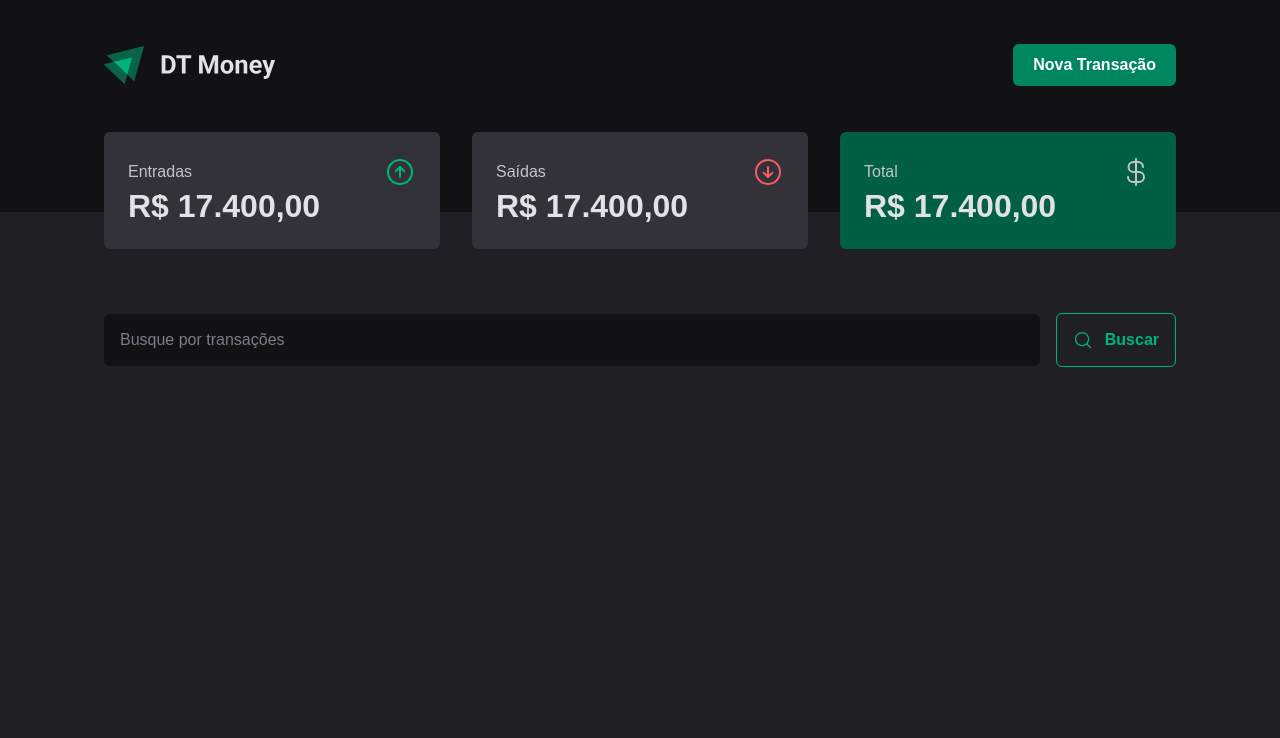
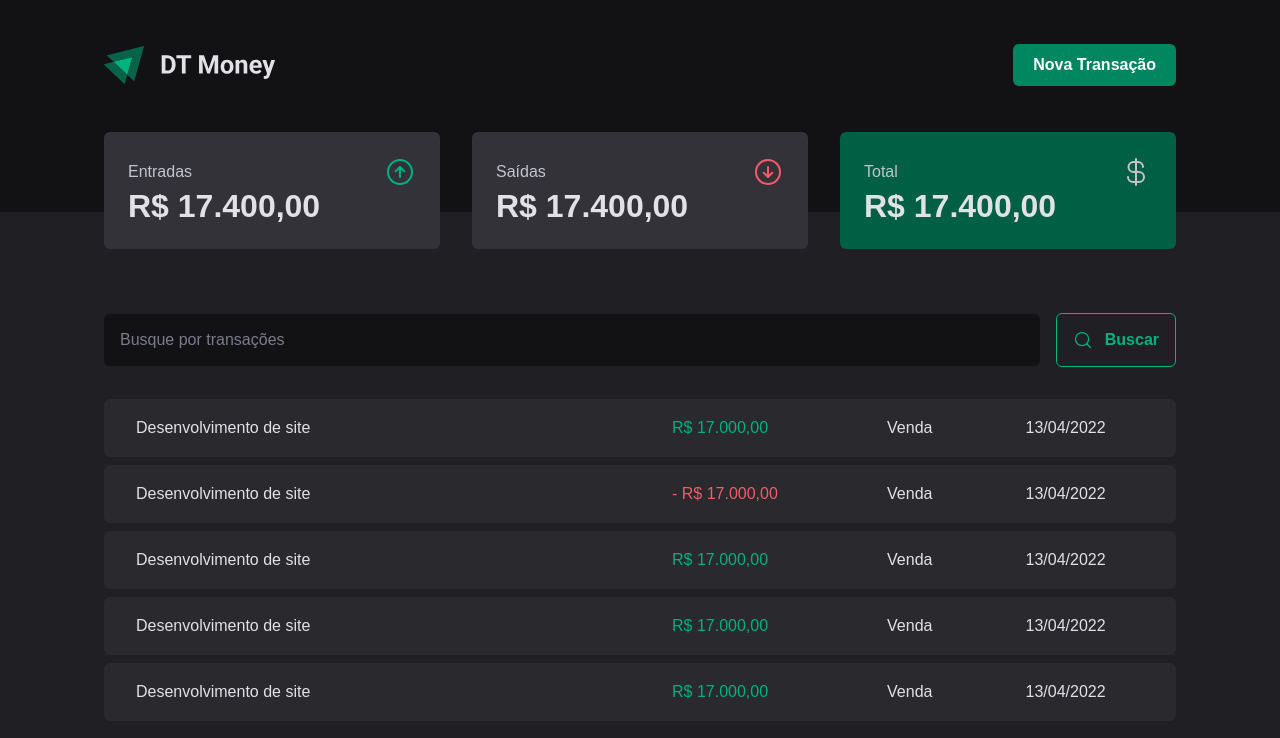
Before and after one commit to kenmarcos/dt-money-front-rs, a React (Vite) app: page / in a window 1280 px wide. Shown: the top 738 px of the page. Built offline with nearby package versions, Linux system fonts and the light colour scheme.

Commit message:
feat: add interface for the transactions table

```diff
--- a/src/pages/Transactions/components/SearchForm/styles.ts
+++ b/src/pages/Transactions/components/SearchForm/styles.ts
@@ -1,10 +1,6 @@
 import styled from "styled-components";
 
 export const SearchFormContainer = styled.form`
-  max-width: 1120px;
-  margin: 2rem auto 0;
-  padding: 0 1.5rem;
-
   display: flex;
   justify-content: space-between;
   align-items: center;
--- a/src/pages/Transactions/index.tsx
+++ b/src/pages/Transactions/index.tsx
@@ -1,12 +1,70 @@
 import { Summary } from "@/pages/Transactions/components/Summary";
 import { SearchForm } from "./components/SearchForm";
+import {
+  PriceHighlight,
+  TransactionsContainer,
+  TransactionsTable,
+} from "./styles";
 
 export const Transactions = () => {
   return (
     <>
       <Summary />
 
-      <SearchForm />
+      <TransactionsContainer>
+        <SearchForm />
+
+        <TransactionsTable>
+          <tbody>
+            <tr>
+              <td>Desenvolvimento de site</td>
+              <td>
+                <PriceHighlight variant="income">R$ 17.000,00</PriceHighlight>
+              </td>
+              <td>Venda</td>
+              <td>13/04/2022</td>
+            </tr>
+
+            <tr>
+              <td>Desenvolvimento de site</td>
+              <td>
+                <PriceHighlight variant="outcome">
+                  - R$ 17.000,00
+                </PriceHighlight>
+              </td>
+              <td>Venda</td>
+              <td>13/04/2022</td>
+            </tr>
+
+            <tr>
+              <td>Desenvolvimento de site</td>
+              <td>
+                <PriceHighlight variant="income">R$ 17.000,00</PriceHighlight>
+              </td>
+              <td>Venda</td>
+              <td>13/04/2022</td>
+            </tr>
+
+            <tr>
+              <td>Desenvolvimento de site</td>
+              <td>
+                <PriceHighlight variant="income">R$ 17.000,00</PriceHighlight>
+              </td>
+              <td>Venda</td>
+              <td>13/04/2022</td>
+            </tr>
+
+            <tr>
+              <td>Desenvolvimento de site</td>
+              <td>
+                <PriceHighlight variant="income">R$ 17.000,00</PriceHighlight>
+              </td>
+              <td>Venda</td>
+              <td>13/04/2022</td>
+            </tr>
+          </tbody>
+        </TransactionsTable>
+      </TransactionsContainer>
     </>
   );
 };
--- a/src/pages/Transactions/styles.ts
+++ b/src/pages/Transactions/styles.ts
@@ -0,0 +1,45 @@
+import styled from "styled-components";
+
+export const TransactionsContainer = styled.main`
+  width: 100%;
+  max-width: 1120px;
+  margin: 2rem auto 0;
+  padding: 0 1.5rem 2rem;
+`;
+
+export const TransactionsTable = styled.table`
+  width: 100%;
+  border-collapse: separate;
+  border-spacing: 0 0.5rem;
+  margin-top: 1.5rem;
+
+  tr {
+    background-color: ${(props) => props.theme.colors["gray-700"]};
+  }
+
+  td {
+    padding: 1.25rem 2rem;
+
+    &:first-child {
+      width: 50%;
+      border-top-left-radius: 6px;
+      border-bottom-left-radius: 6px;
+    }
+
+    &:last-child {
+      border-top-right-radius: 6px;
+      border-bottom-right-radius: 6px;
+    }
+  }
+`;
+
+interface PriceHighlightProps {
+  variant: "income" | "outcome";
+}
+
+export const PriceHighlight = styled.span<PriceHighlightProps>`
+  color: ${(props) =>
+    props.variant === "income"
+      ? props.theme.colors["green-300"]
+      : props.theme.colors["red-300"]};
+`;
```
